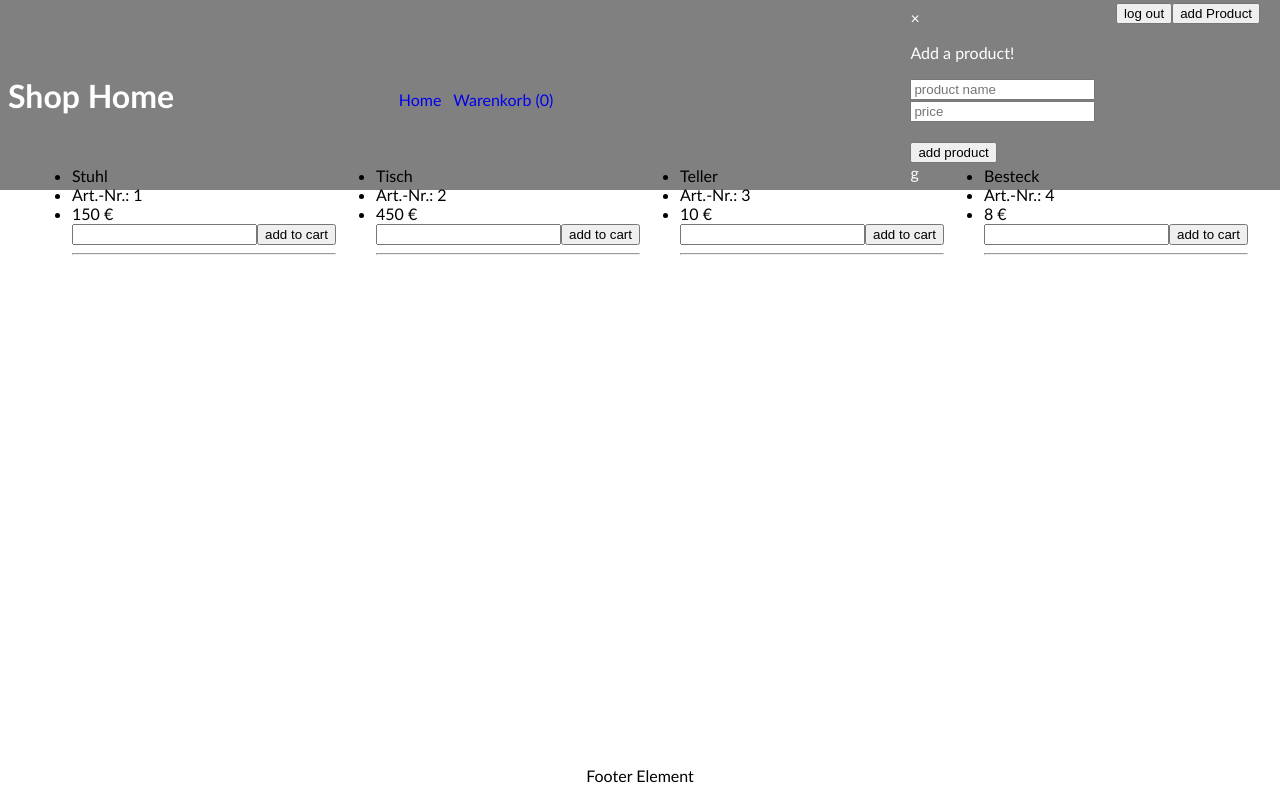
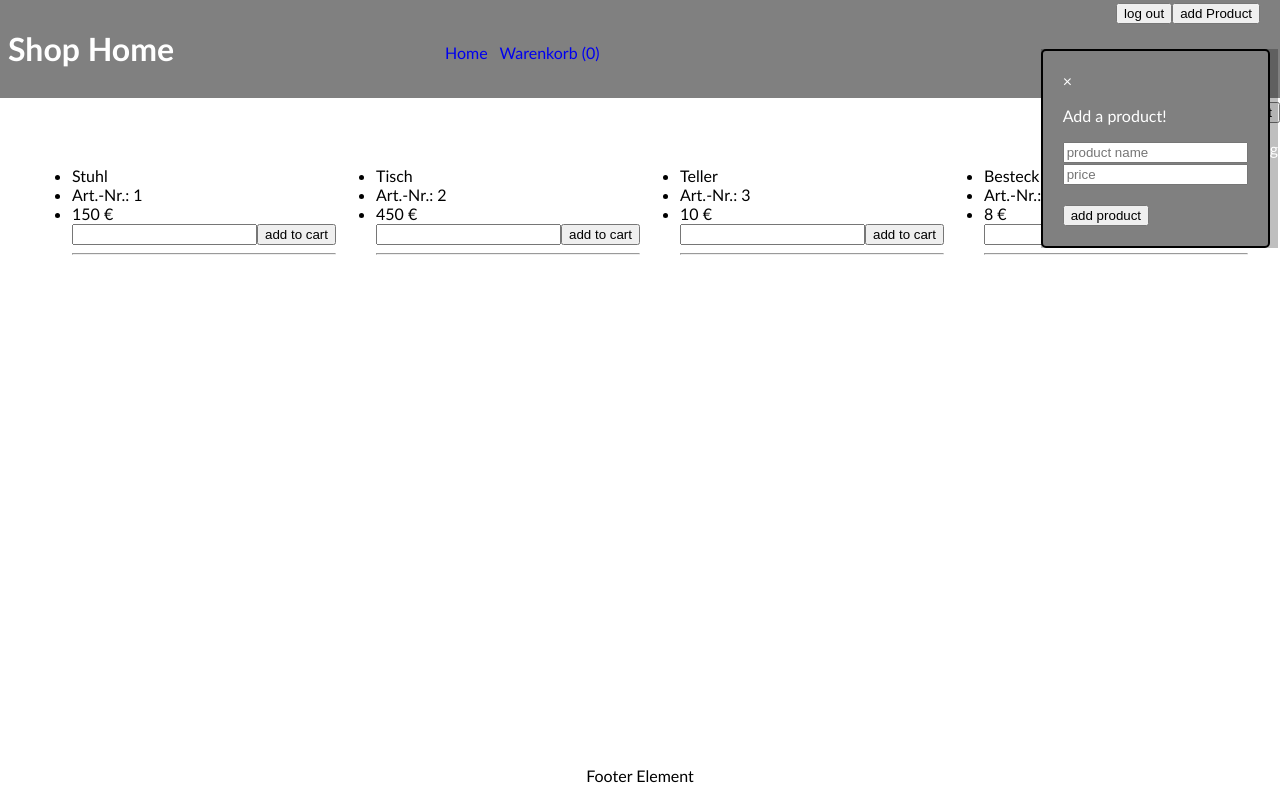
Before and after one commit to LorAutumn/reactshop, a React (Create React App) app: page / in a window 1280 px wide. Both pictures are taken after a click on the button "add Product". Built offline with nearby package versions, Linux system fonts and the light colour scheme.

Commit message:
added popup styling for adding products

```diff
--- a/src/components/AddProductPop.js
+++ b/src/components/AddProductPop.js
@@ -30,8 +30,8 @@ function AddProductPop(props) {
   }
 
   return(
-    <div class='popup'>
-      <div class='popup-content'>
+    <div class='popup-add'>
+      <div class='popup-add-content'>
         <span class='close' onClick={handleClick}>&times;</span>
         <p>Add a product!</p>
         <input name='newProductName' type="text" placeholder='product name' onChange={passDownData}/>
--- a/src/components/Main.js
+++ b/src/components/Main.js
@@ -11,6 +11,9 @@ function Main() {
   return(
     <BrowserRouter>
       <div className='main'>
+        <div className="cart-button">
+          <button>Cart</button>
+        </div>
         <Switch>
           <Route path="/" component={ProductList} exact />
           <Route path="/cart" component={Cart} exact/>
--- a/src/css/parts/_main.scss
+++ b/src/css/parts/_main.scss
@@ -13,6 +13,32 @@
     flex-wrap: wrap;
 }
 
+.cart-button {
+    position: absolute;
+    right: 0;
+    top: 101px;
+}
+
+.popup-add {
+    display: flex;
+    position: absolute;
+    z-index: 1;
+    background-color: rgba(0, 0, 0, 0.25);
+    justify-content: center;
+    align-items: center;
+    right: 2px;
+}
+
+.popup-add-content {
+    background-color: grey;
+    color: white;
+    //position: absolute;
+    padding: 20px;
+    border-radius: 5px;
+    border: 2px solid black;
+    overflow: auto;
+}
+
 
 /*
 .product-element {
--- a/src/css/styles.css
+++ b/src/css/styles.css
@@ -169,6 +169,37 @@ body {
       flex-wrap: wrap;
 }
 
+.cart-button {
+  position: absolute;
+  right: 0;
+  top: 101px;
+}
+
+.popup-add {
+  display: -webkit-box;
+  display: -ms-flexbox;
+  display: flex;
+  position: absolute;
+  z-index: 1;
+  background-color: rgba(0, 0, 0, 0.25);
+  -webkit-box-pack: center;
+      -ms-flex-pack: center;
+          justify-content: center;
+  -webkit-box-align: center;
+      -ms-flex-align: center;
+          align-items: center;
+  right: 2px;
+}
+
+.popup-add-content {
+  background-color: grey;
+  color: white;
+  padding: 20px;
+  border-radius: 5px;
+  border: 2px solid black;
+  overflow: auto;
+}
+
 /*
 .product-element {
     width: 80%;
```
Also changed, not shown: 1 other file (tests, documents, lock files or other folders).
